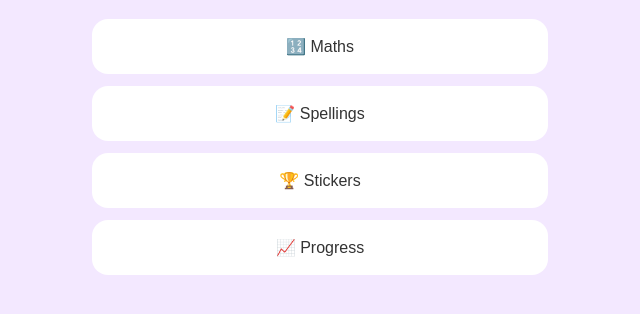
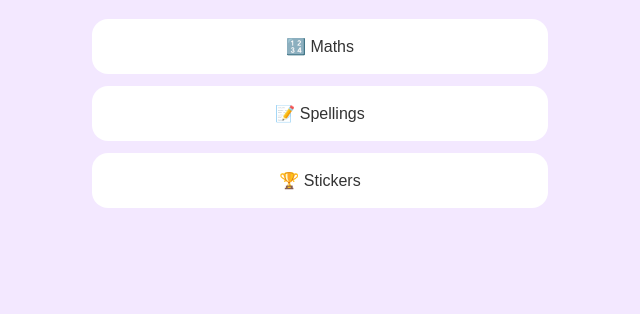
Before and after one commit to edugames9/edugames, a plain HTML site: page index.html in a window 1280 px wide. Shown: the part 90-404 px from the top of the page, without its empty margins (320-960 px from the left). Drawn offline with Linux system fonts and the light colour scheme.

Commit message:
Remove Progress link from index.html
Removed links to Progress page and adjusted HTML structure.

```diff
--- a/index.html
+++ b/index.html
@@ -1 +1 @@
-<!doctype html><html><head><meta name="viewport" content="width=device-width,initial-scale=1"><link rel="stylesheet" href="style.css"></head><body><h1>🦄 Alice's Learning Adventure</h1><a class="card" href="maths.html">🔢 Maths</a><a class="card" href="spellings.html">📝 Spellings</a><a class="card" href="stickers.html">🏆 Stickers</a><a class="card" href="progress.html">📈 Progress</a></body></html>
+<!doctype html><html><head><meta name="viewport" content="width=device-width,initial-scale=1"><link rel="stylesheet" href="style.css"></head><body><h1>🦄 Alice's Learning Adventure</h1><a class="card" href="maths.html">🔢 Maths</a><a class="card" href="spellings.html">📝 Spellings</a><a class="card" href="stickers.html">🏆 Stickers</a></body></html>
```
